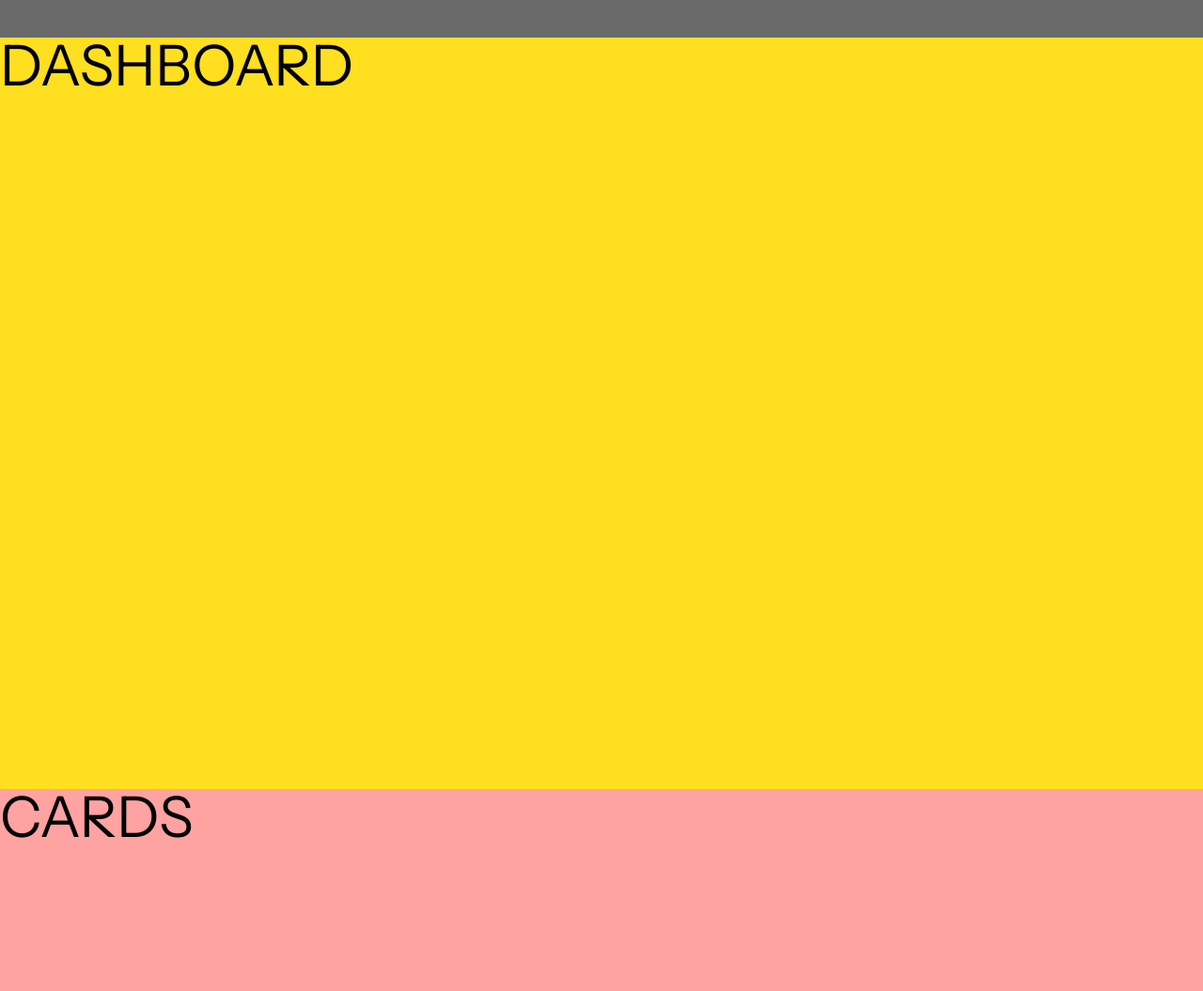
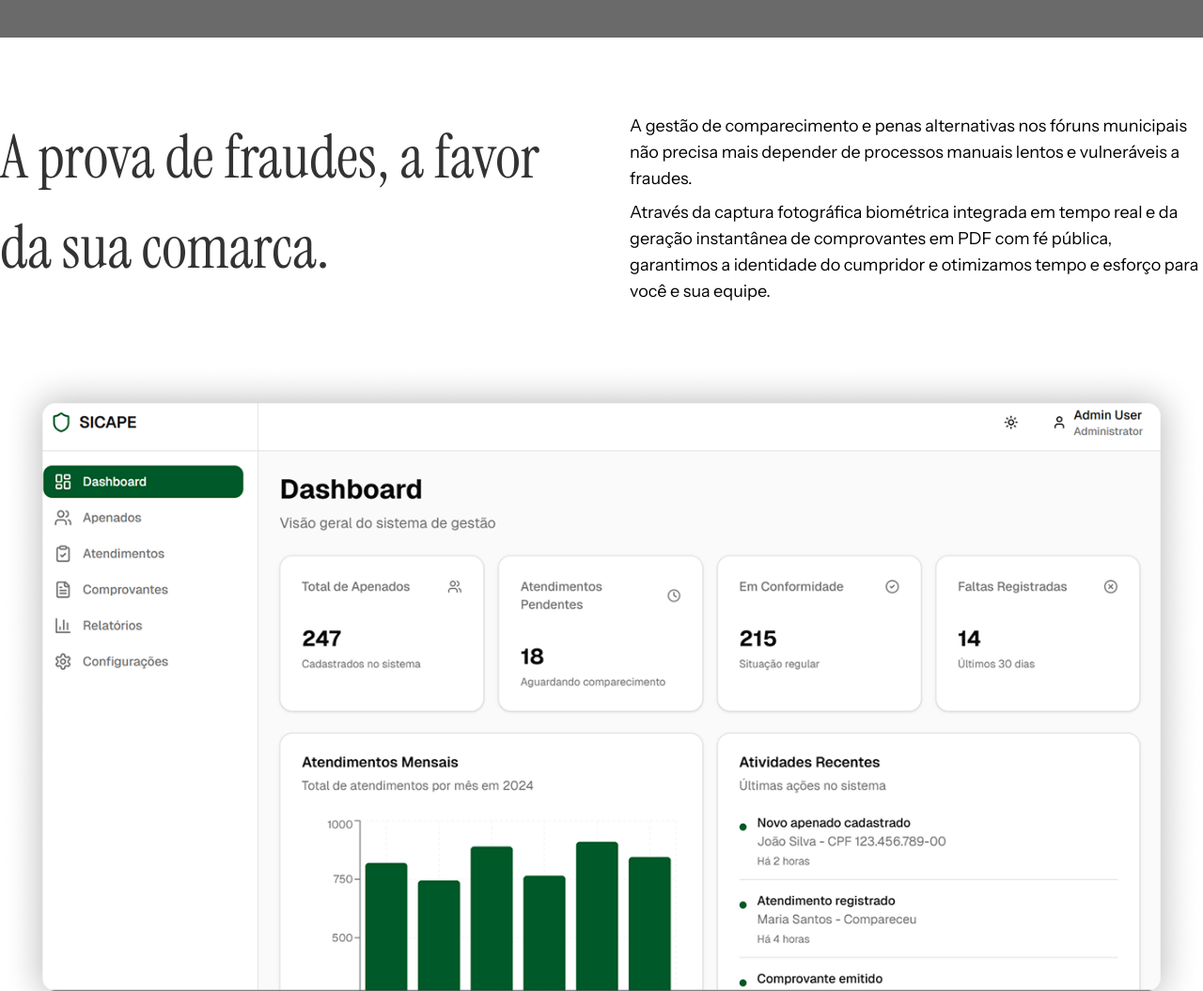
Before and after one commit to CS-PI-2026-Integrados/landing-page, a plain HTML site: page index.html in a window 1280 px wide. Shown: the part 760-1815 px from the top of the page at 94% size. Drawn offline with Linux system fonts and the light colour scheme; grey boxes are pictures that could not be loaded.

Commit message:
feat: seção "sobre o produto"

```diff
--- a/index.html
+++ b/index.html
@@ -13,7 +13,7 @@
   <body>
     <div x-data="{ content: '' }" x-init="fetch('src/sections/header.html').then(response => response.text()).then(html => content = html)" x-html="content"></div>
     <div x-data="{ content: '' }" x-init="fetch('src/sections/hero.html').then(response => response.text()).then(html => content = html)" x-html="content"></div>
-    <div x-data="{ content: '' }" x-init="fetch('src/sections/dashboard.html').then(response => response.text()).then(html => content = html)" x-html="content"></div>
+    <div x-data="{ content: '' }" x-init="fetch('src/sections/about.html').then(response => response.text()).then(html => content = html)" x-html="content"></div>
     <div x-data="{ content: '' }" x-init="fetch('src/sections/cards.html').then(response => response.text()).then(html => content = html)" x-html="content"></div>
     <div x-data="{ content: '' }" x-init="fetch('src/sections/faq.html').then(response => response.text()).then(html => content = html)" x-html="content"></div>
     <div x-data="{ content: '' }" x-init="fetch('src/sections/team.html').then(response => response.text()).then(html => content = html)" x-html="content"></div>
--- /dev/null
+++ b/src/sections/about.html
@@ -0,0 +1,12 @@
+<div class="container mx-auto min-h-dvh" id="about">
+    <div class="grid grid-cols-1 md:grid-cols-2 py-20 gap-[60px]">
+        <h1 class="col-span-1 text-[4em] serif text-[var(--gray)]">A prova de fraudes, a favor da sua comarca.</h1>
+        <div class="col-span-1 flex flex-col gap-2 text-lg">
+            <p>A gestão de comparecimento e penas alternativas nos fóruns municipais não precisa mais depender de processos manuais lentos e vulneráveis a fraudes.</p>
+            <p> Através da captura fotográfica biométrica integrada em tempo real e da geração instantânea de comprovantes em PDF com fé pública, garantimos a identidade do cumpridor e otimizamos tempo e esforço para você e sua equipe.</p>
+        </div>
+        <div class="col-span-1 md:col-span-2">
+            <img class="w-[100%]" src="/assets/img/dashboard.png" alt="Captura de tela do dashboard do SICAPE.">
+        </div>
+    </div>
+</div>
--- a/src/sections/dashboard.html
+++ /dev/null
@@ -1,3 +0,0 @@
-<div class="container mx-auto bg-yellow-300 h-dvh" id="about">
-    <h1 class="text-6xl">DASHBOARD</h1>
-</div>
--- a/style/palette.css
+++ b/style/palette.css
@@ -3,4 +3,5 @@
     --white: #ffffff;
     --light: #E3E3E3;
     --dark: #000000;
+    --gray: #333333;
 }
```
Also changed, not shown: assets/img/dashboard.png (added).
